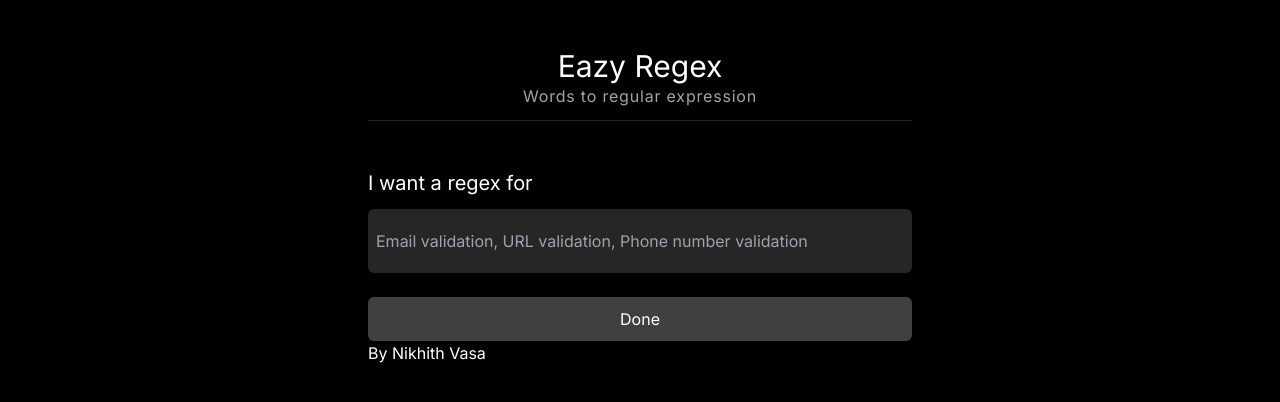
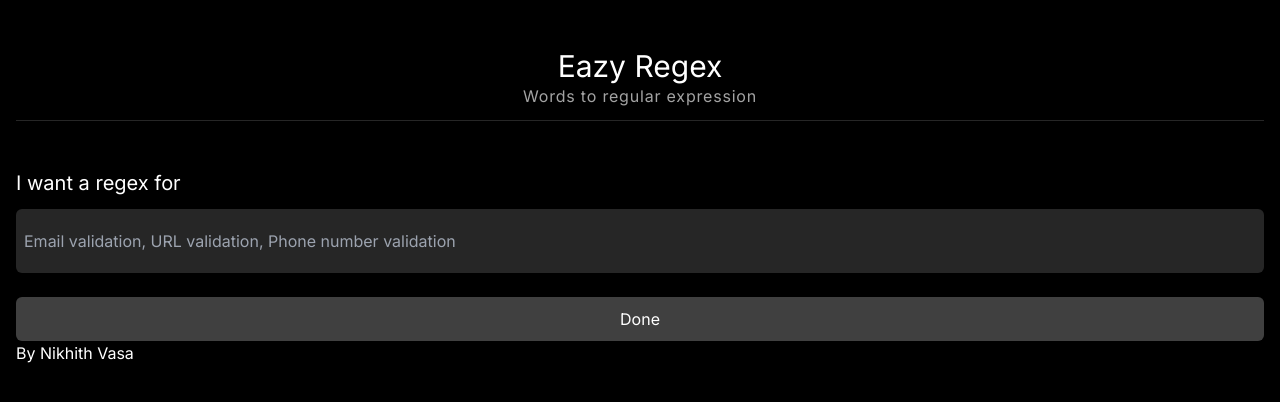
Before and after one commit to NikhithVasa/eazyregex, a Next.js app: page / in a window 1280 px wide. Shown: the top 402 px of the page. Built offline with nearby package versions, Linux system fonts and the light colour scheme.

Commit message:
increase width

```diff
--- a/app/page.tsx
+++ b/app/page.tsx
@@ -24,7 +24,7 @@ export default function Home() {
   };
 
   return (
-    <main className="m-auto max-w-xl p-4 text-white">
+    <main className="m-auto max-w-1xl p-4 text-white">
       <div className="mt-8 border-b border-neutral-800 pb-3 text-center">
         <h1 className="text-3xl">Eazy Regex</h1>
         <p className="tracking-wider text-neutral-400">
```
Also changed, not shown: app/form.tsx (indentation only).
